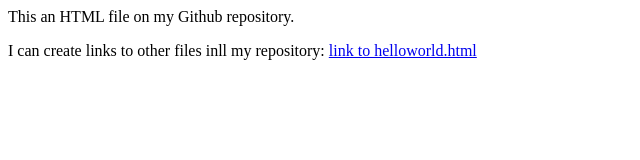
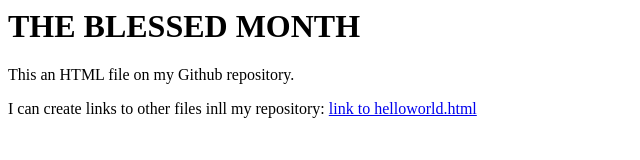
Before and after one commit to gpa2247/gpa2247-pvcc, a plain HTML site: page index.html in a window 1280 px wide. Shown: the whole page, without its empty margins (0-640 px from the left). Drawn offline with Linux system fonts and the light colour scheme.

Commit message:
Update index.html

```diff
--- a/index.html
+++ b/index.html
@@ -6,7 +6,7 @@
       </style>
   </head>
   <body>
-    <h1></h1>
+    <h1>THE BLESSED MONTH</h1>
         <p>This an HTML file on my Github repository.</p>
     <p>I can create links to other files inll my repository:  <a href = "hello world.html">link to helloworld.html</a></p>
   </body>
```
